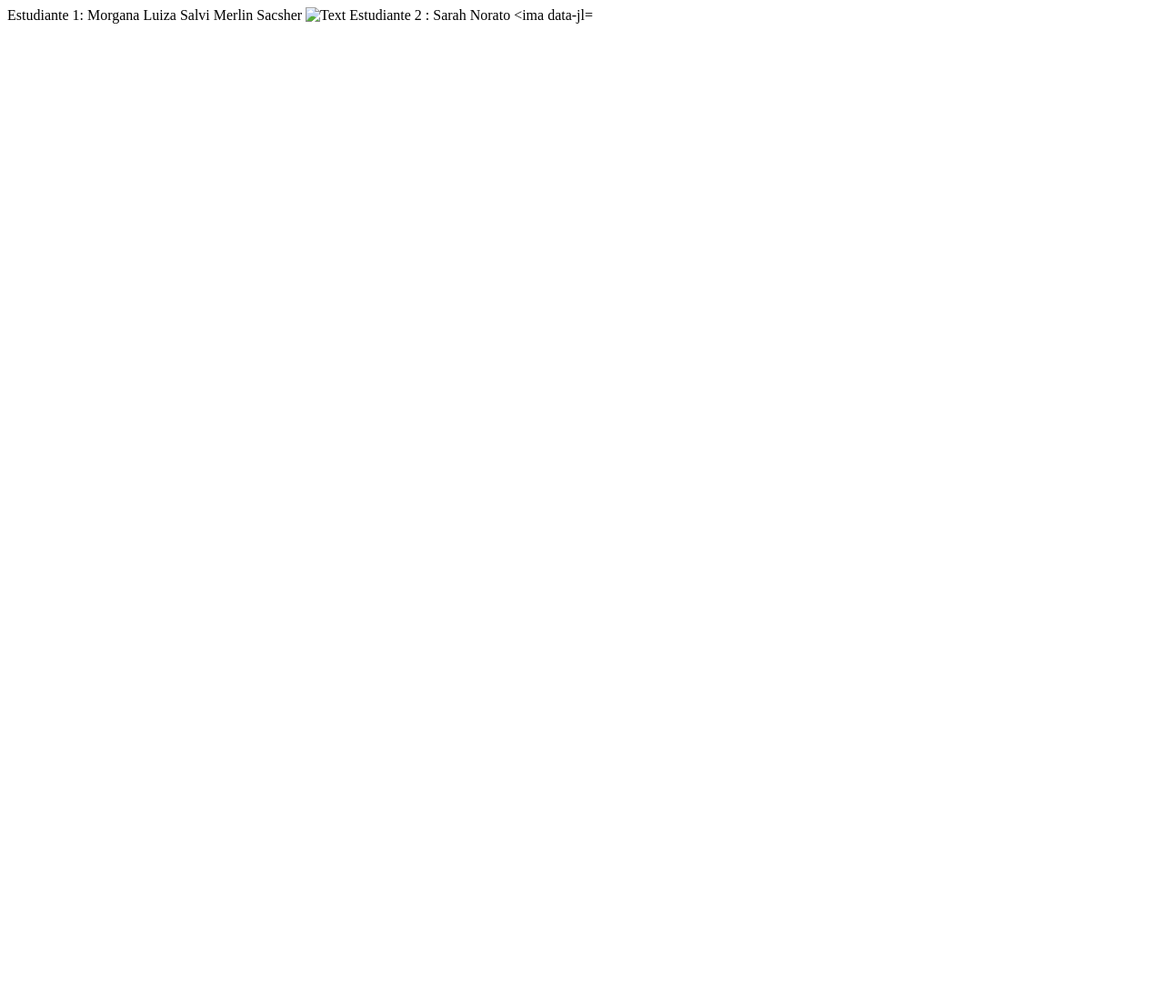
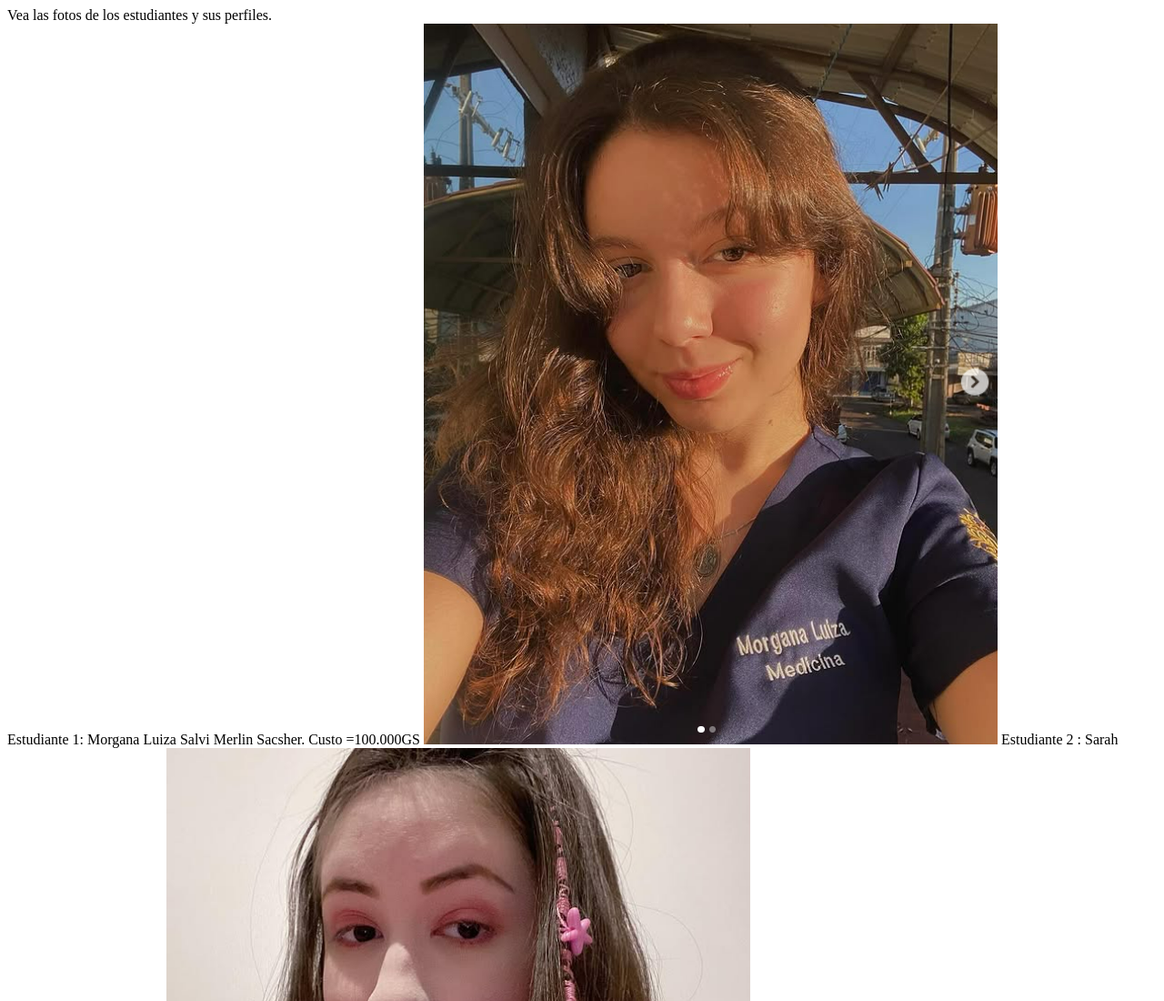
Before and after one commit to EduardoZanoni/Site-do-palaguai, a plain HTML site: page Venda.html in a window 1280 px wide. Shown: the top 1100 px of the page at 91% size. Before the commit the page ends 800 px from the top, so only its background shows below. Drawn offline with Linux system fonts and the light colour scheme.

Commit message:
Update Venda.html

```diff
--- a/Venda.html
+++ b/Venda.html
@@ -4,10 +4,17 @@
 <title>VENDO 3 ESTUDIANTES DE MEDCINA</title>
  <meta charset="UTF-8">
 <head/>
-<body> Estudiante 1: Morgana Luiza Salvi Merlin Sacsher
-<img src="URL_da_Imagem" alt="Text
-Estudiante 2 : Sarah Norato
-<ima src
-Estudiante 3 : Maria Eduarda Martinez
+
+<body>
+<header>
+Vea las fotos de los estudiantes y sus perfiles.</header>
+<main>
+Estudiante 1: Morgana Luiza Salvi Merlin Sacsher. Custo =100.000GS
+       <img src= "Captura de tela 2025-08-27 192204.png" alt= "Foto de la estudiante 1" >
+Estudiante 2 : Sarah Norato Custo =100.000GS
+        <img src= "sarah.png" alt= "Foto de la estudiante 2">
+ Estudiante 3 : Maria Eduarda Martinez Custo =100.000GS
+       <img src= "madu.png" alt= "Foto de la estudiante 3">
+ </main>
 </body>
 <html/>
```
